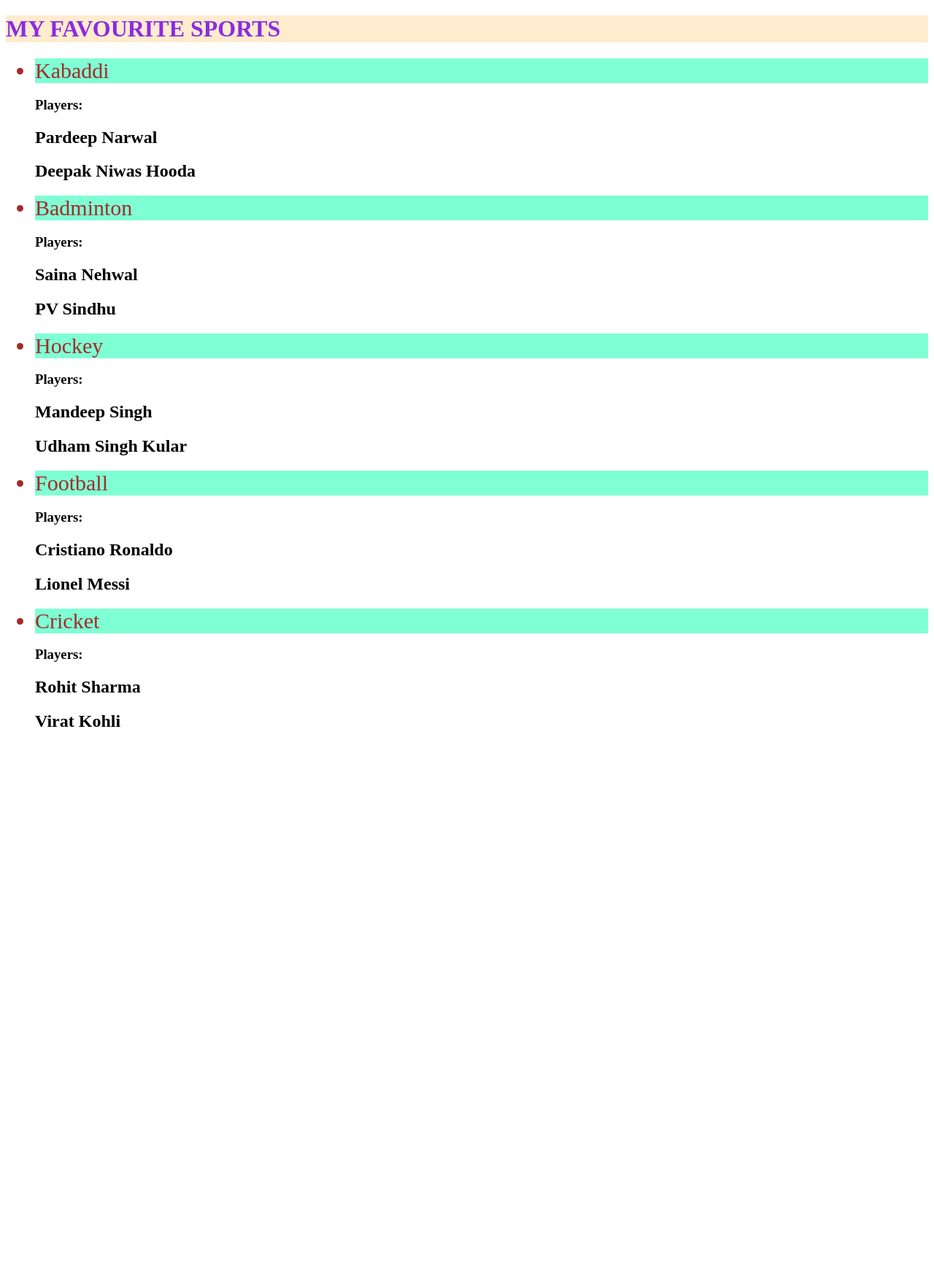
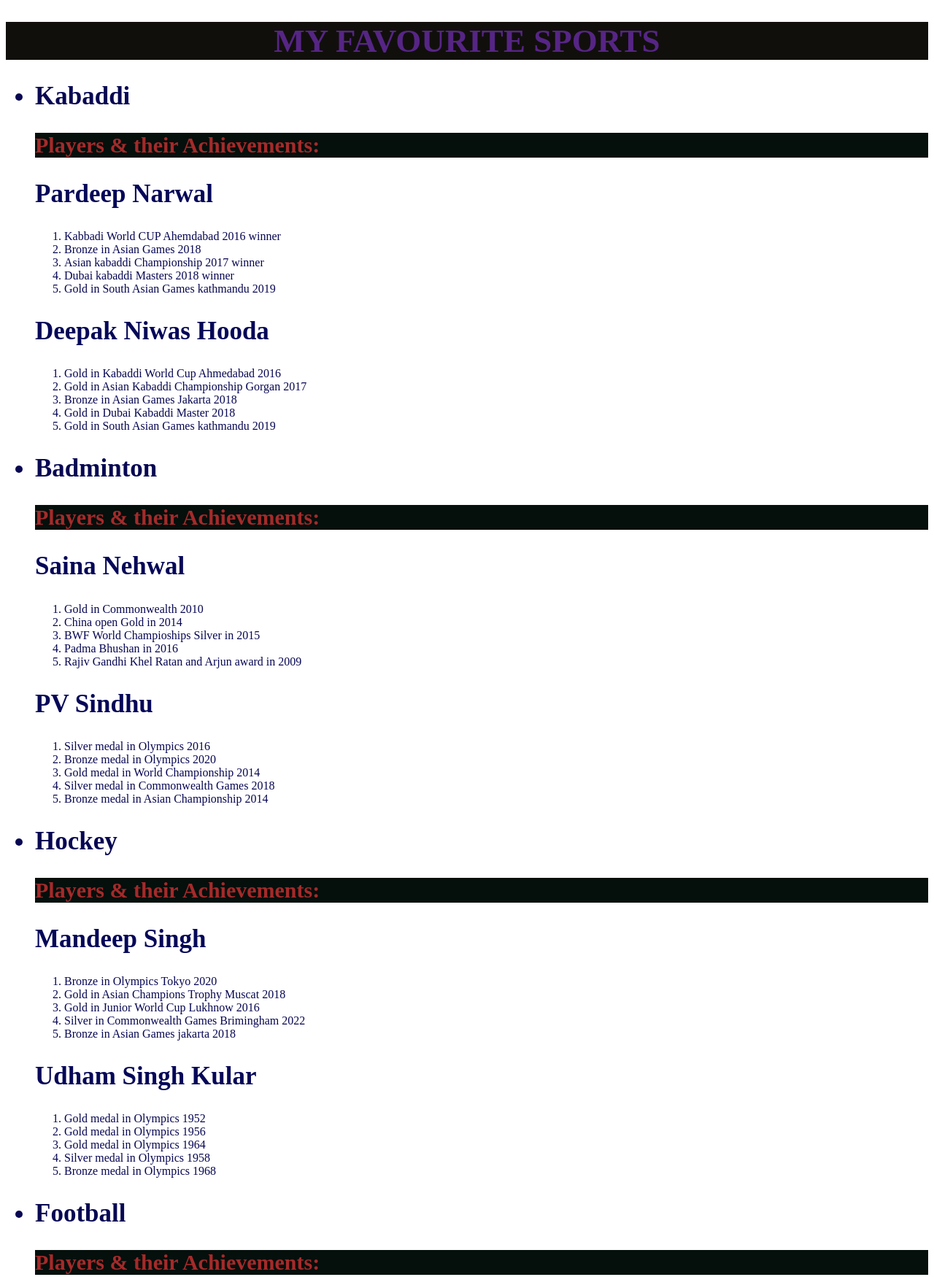
Before and after one commit to Kirnkk/Kirnkk.github.io, a plain HTML site: page module3/work2.html in a window 1280 px wide. Shown: the top 1750 px of the page at 73% size. Before the commit the page ends 1022 px from the top, so only its background shows below. Drawn offline with Linux system fonts and the light colour scheme.

Commit message:
assignmentss

```diff
--- a/module3/work2.html
+++ b/module3/work2.html
@@ -3,46 +3,126 @@
 <head>
         <title>GitMulticommit</title>
         <style>
+
             h1{
-                color: blueviolet;
-                background-color: blanchedalmond;
+                font-size: 45px;
+                text-align: center;
+                color: rgb(86, 37, 133);
+                background-color: rgb(17, 15, 12);
 
             }
-            li{
+            h2{
+                font-size: 35px;
+                color:rgb(5, 7, 88);
+
+            }
+            h3{
                 font-size: 30px;
                 color: brown;
-                background-color: aquamarine;
+                background-color: rgb(5, 15, 12);
+            }
+
+            li{
+                color:rgb(7, 7, 83)
             }
         </style>
 </head>
 <body>
     <h1>MY FAVOURITE SPORTS</h1>
     <ul>
-        <li>Kabaddi</li>
-        <h3>Players:</h3>
+        <h2><li>Kabaddi</li></h2>
+        <h3>Players & their Achievements:</h3>
          <h2>Pardeep Narwal</h2>
+         <ol>
+            <li>Kabbadi World CUP Ahemdabad 2016 winner</li>
+            <li> Bronze in Asian Games 2018</li>
+            <li>Asian kabaddi Championship 2017 winner</li>
+            <li>Dubai kabaddi Masters 2018 winner</li>
+            <li>Gold in South Asian Games kathmandu 2019</li>
+
+        </ol>
          <h2>Deepak Niwas Hooda</h2>
+         <ol>
+            <li>Gold in Kabaddi World Cup Ahmedabad 2016</li>
+            <li>Gold in Asian Kabaddi Championship Gorgan 2017</li>
+            <li>Bronze in Asian Games Jakarta 2018</li>
+            <li>Gold in Dubai Kabaddi Master 2018</li>
+            <li>Gold in South Asian Games kathmandu 2019</li>
 
-        <li>Badminton</li>
-        <h3>Players:</h3>
+        </ol>
+        <h2><li>Badminton</li></h2>
+        <h3>Players & their Achievements:</h3>
         <h2>Saina Nehwal</h2>
+        <ol>
+            <li>Gold in Commonwealth 2010</li>
+            <li>China open Gold in 2014</li>
+            <li>BWF World Champioships Silver in 2015</li>
+            <li>Padma Bhushan in 2016</li>
+            <li>Rajiv Gandhi Khel Ratan and Arjun award in 2009</li>
+        </ol>
         <h2>PV Sindhu</h2>
+        <ol>
+            <li>Silver medal in Olympics 2016</li>
+        <li>Bronze medal in  Olympics 2020</li>
+        <li>Gold medal in World Championship 2014</li>
+        <li>Silver medal in Commonwealth Games 2018</li>
+        <li>Bronze medal in Asian Championship 2014</li></ol>
 
-        <li>Hockey</li>
-        <h3>Players:</h3>
+
+        <h2><li>Hockey</li></h2>
+        <h3>Players & their Achievements:</h3>
         <h2>Mandeep Singh</h2>
+        <ol>
+            <li>Bronze in Olympics Tokyo 2020</li>
+            <li>Gold in Asian Champions Trophy Muscat 2018</li>
+            <li>Gold in  Junior World Cup Lukhnow 2016</li>
+            <li>Silver in Commonwealth Games Brimingham 2022</li>
+            <li>Bronze in Asian Games jakarta 2018</li>
+        </ol>
         <h2>Udham Singh Kular</h2>
-
-        <li>Football</li>
-        <h3>Players:</h3>
+        <ol>
+            <li>Gold medal in Olympics 1952</li>
+            <li>Gold medal in Olympics 1956</li>
+            <li>Gold medal in Olympics 1964</li>
+            <li>Silver medal in Olympics 1958</li>
+            <li>Bronze medal in Olympics 1968</li>
+         </ol>
+        <h2><li>Football</li></h2>
+        <h3>Players & their Achievements:</h3>
         <h2>Cristiano Ronaldo</h2>
+        <ol>
+            <li>European Golden Boot Award in 2008</li>
+            <li>UEFA Best Player in Europe 2014</li>
+            <li>FIFA Puskas Award 2009</li>
+            <li>Portuguese Footballer of year in 2008</li>
+            <li>Premier League Golden Boot in 2008</li>
+        </ol>
         <h2>Lionel Messi</h2>
-
-        <li>Cricket</li>
-        <h3>Players:</h3>
+        <ol>
+            <li>FIFA U20 World Cup 2005</li>
+            <li>FIFA World Cup 2022</li>
+            <li>Best Player Award in 2022 FIFA WC</li>
+            <li> Runner-up award Copa America 2016</li>
+            <li>Golden Ball Award for best player in 2014 FIFA WC</li>
+         </ol>
+        <h><li>Cricket</li></h>
+        <h3>Players & their Achievements:</h3>
         <h2>Rohit Sharma</h2>
+        <ol>
+            <li>Arjun Award Winner in 2015</li>
+            <li>GQ award for Sportsman of the Year in 2015</li>
+            <li>ICC ODI Player of the year in 2019</li>
+            <li>Sportsman of the year award in 2019</li>
+            <li>Rajiv Gandhi Khel Ratana Award in 2020</li>
+        </ol>
         <h2>Virat Kohli</h2>
-
+        <ol>
+            <li>Arju a Award in 2013</li>
+            <li>Rajiv Gandhi Khel Ratna award in 2018</li>
+            <li>ICC ODI Player of the year in 2012</li>
+            <li>Padma Shri award in 2017</li>
+            <li>ICC Test Team of year in 2017(captain)</li>
+        </ol>
     </ul>
 
 </body>
```
